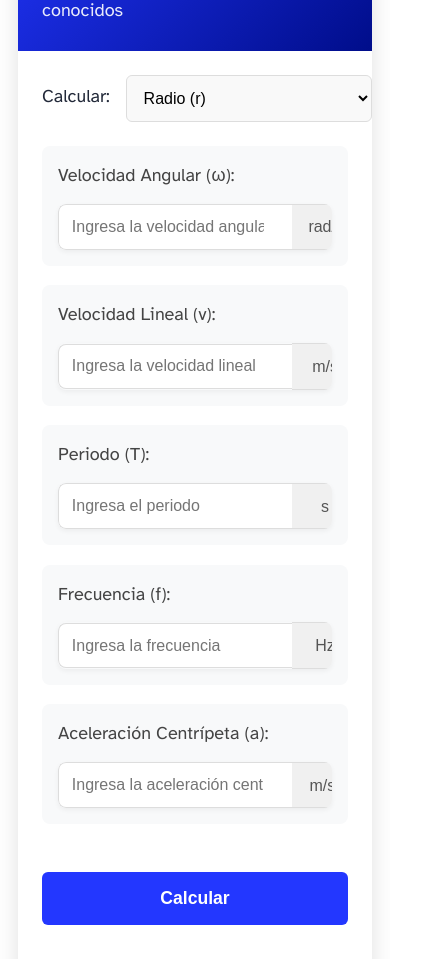
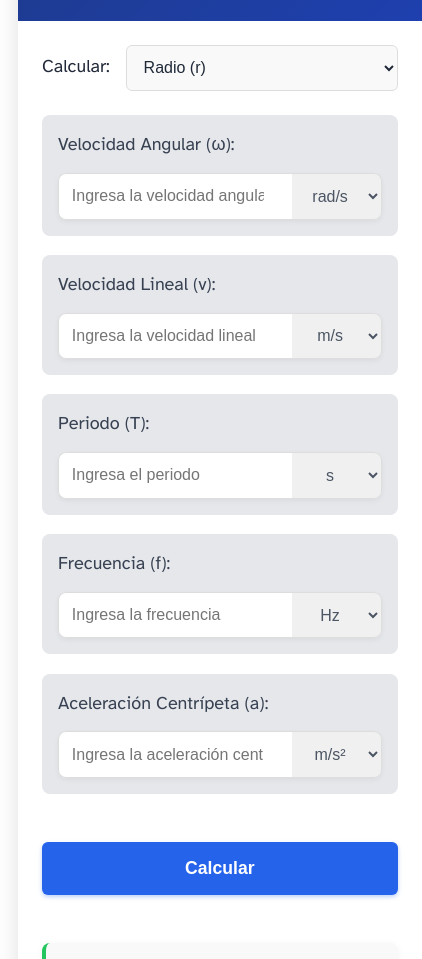
Before and after one commit to AlejandroIMP/FisicaWebApplication, an Astro site: page /calculators/mcu-modular in a window 390 px wide. Shown: the part 681-1640 px from the top of the page, 422 px wide, since content can reach past the window. Built offline with nearby package versions, Linux system fonts and the light colour scheme; Astro itself is replaced by a stand-in of ours.

Commit message:
feat(styles): add calculator theme and responsive styles for improved accessibility and layout

```diff
--- /dev/null
+++ b/src/styles/calculator-components.css
@@ -0,0 +1,116 @@
+/* Estilos específicos para componentes de calculadora */
+
+/* Ajustes para el selector de unidades */
+.unit-selector {
+  min-width: 100px; /* Ancho mínimo para todas las unidades - aumentado a 100px para mayor legibilidad */
+  padding: 0.8rem 0.5rem; /* Reducir el padding horizontal */
+  overflow: visible; /* Asegurar que el texto no se corte */
+  text-overflow: clip; /* No mostrar elipsis */
+  white-space: nowrap; /* Evitar saltos de línea */
+  font-family: monospace; /* Usar fuente monoespaciada para mejor legibilidad de unidades */
+  letter-spacing: -0.02em; /* Reducir ligeramente el espacio entre letras */
+}
+
+/* Mejoras para resoluciones específicas */
+/* Enfoque específico para tamaños entre 1061px y 1100px donde se detectó el problema */
+@media (max-width: 1100px) and (min-width: 1061px) {
+  .unit-selector {
+    min-width: 110px; /* Ancho mínimo aumentado para este rango específico */
+    font-size: 0.92rem; /* Fuente ligeramente más pequeña */
+  }
+}
+
+/* Demás tablets */
+@media (max-width: 1060px) and (min-width: 769px) {
+  .unit-selector {
+    min-width: 105px; /* Un poco más ancho en tablets */
+    font-size: 0.95rem; /* Fuente ligeramente más pequeña */
+  }
+
+  .input-with-unit input {
+    padding: 0.8rem 0.5rem; /* Reducir el padding horizontal */
+  }
+}
+
+@media (max-width: 768px) {
+  .unit-selector {
+    min-width: 110px; /* Más ancho en móviles */
+    flex-shrink: 0; /* Evitar que el selector se encoja */
+  }
+
+  .variable-selector {
+    flex-direction: column;
+    align-items: flex-start;
+  }
+
+  .variable-selector label {
+    margin-bottom: 0.5rem;
+  }
+
+  .select-wrapper {
+    width: 100%;
+  }
+
+  /* Ajustes adicionales para mejorar el layout en móviles */
+  .input-with-unit {
+    display: flex;
+    align-items: center;
+  }
+
+  .input-with-unit input {
+    flex: 1;
+    min-width: 0; /* Permitir que el input se encoja si es necesario */
+  }
+
+  .input-group {
+    margin-bottom: 1rem;
+  }
+}
+
+/* Mejoras específicas para tamaños pequeños */
+@media (max-width: 640px) {
+  .calculator-body {
+    padding: 1rem;
+  }
+
+  .input-group {
+    padding: 0.8rem;
+  }
+
+  h1 {
+    font-size: 2.5em;
+  }
+
+  .calculator-header h2 {
+    font-size: 1.5rem;
+  }
+}
+
+/* Ajustes específicos para la resolución problemática 621px-700px */
+@media (min-width: 621px) and (max-width: 700px) {
+  .unit-selector {
+    min-width: 115px; /* Ancho extra para esta resolución específica */
+    font-size: 0.9rem;
+    padding: 0.8rem 0.4rem;
+  }
+
+  .input-with-unit {
+    flex-wrap: nowrap; /* Asegurar que no haya saltos de línea */
+  }
+
+  .input-with-unit input {
+    max-width: calc(100% - 115px); /* Asegurar espacio para el selector */
+  }
+}
+
+/* Ajustes para pantallas muy pequeñas */
+@media (max-width: 400px) {
+  .unit-selector {
+    min-width: 80px; /* Más pequeño en pantallas muy pequeñas */
+    font-size: 0.9rem;
+  }
+
+  .input-with-unit input {
+    font-size: 0.95rem;
+  }
+}
--- /dev/null
+++ b/src/styles/calculator-theme.css
@@ -0,0 +1,118 @@
+
+/* Variables de tema para las calculadoras */
+:root {
+  /* Colores principales de la plataforma */
+  --header-color: #1E3A8A; /* Azul profundo para cabeceras */
+  --button-color: #2563EB; /* Azul eléctrico para botones/interactivos */
+  --button-hover: #1D4ED8; /* Azul eléctrico más oscuro para hover */
+  --formula-color: #F97316; /* Naranja científico para ecuaciones */
+  --error-color: #EF4444; /* Rojo coral para errores/alertas */
+  --success-color: #22C55E; /* Verde éxito para feedback positivo */
+
+  /* Neutros */
+  --light-bg: #FFFFFF; /* Fondo principal */
+  --gray-bg: #F3F4F6; /* Fondo gris para elementos secundarios */
+  --gray-text: #6B7280; /* Texto gris */
+  --dark-text: #111827; /* Texto principal oscuro */
+
+  /* Sombras y efectos */
+  --card-shadow: 0 4px 6px -1px rgba(0, 0, 0, 0.1), 0 2px 4px -1px rgba(0, 0, 0, 0.06);
+  --focus-shadow: 0 0 0 2px rgba(37, 99, 235, 0.4);
+  --button-shadow: 0 2px 4px rgba(37, 99, 235, 0.3);
+  --button-shadow-hover: 0 4px 8px rgba(37, 99, 235, 0.4);
+
+  /* Transiciones */
+  --transition-default: all 0.2s ease;
+}
+
+/* Estilos para mejorar la accesibilidad */
+@media (prefers-reduced-motion: reduce) {
+  * {
+    animation-duration: 0.01ms !important;
+    animation-iteration-count: 1 !important;
+    transition-duration: 0.01ms !important;
+    scroll-behavior: auto !important;
+  }
+}
+
+/* Estilo para los enlaces de accesibilidad para saltar al contenido principal */
+.skip-link {
+  background: var(--button-color);
+  color: white;
+  font-weight: 700;
+  left: 50%;
+  padding: 8px;
+  position: absolute;
+  transform: translateY(-100%);
+  transition: transform 0.3s;
+  z-index: 100;
+}
+
+.skip-link:focus {
+  transform: translateY(0%);
+}
+
+/* Mejoras de enfoque para la accesibilidad con el teclado */
+:focus-visible {
+  outline: 3px solid var(--button-color);
+  outline-offset: 2px;
+}
+
+/* Estilos para modo oscuro - para futura implementación */
+@media (prefers-color-scheme: dark) {
+  :root {
+    --light-bg: #1F2937;
+    --gray-bg: #374151;
+    --gray-text: #9CA3AF;
+    --dark-text: #F3F4F6;
+  }
+}
+
+/* Clases utilitarias para los colores */
+.text-header { color: var(--header-color); }
+.text-button { color: var(--button-color); }
+.text-formula { color: var(--formula-color); }
+.text-error { color: var(--error-color); }
+.text-success { color: var(--success-color); }
+.text-dark { color: var(--dark-text); }
+.text-gray { color: var(--gray-text); }
+
+.bg-header { background-color: var(--header-color); }
+.bg-button { background-color: var(--button-color); }
+.bg-formula { background-color: var(--formula-color); }
+.bg-error { background-color: var(--error-color); }
+.bg-success { background-color: var(--success-color); }
+.bg-light { background-color: var(--light-bg); }
+.bg-gray { background-color: var(--gray-bg); }
+
+/* Clases para mensajes informativos */
+.info-message {
+  border-radius: 6px;
+  padding: 1rem;
+  margin: 1rem 0;
+  font-weight: 500;
+}
+
+.info-success {
+  background-color: rgba(34, 197, 94, 0.1);
+  border-left: 4px solid var(--success-color);
+  color: #166534;
+}
+
+.info-error {
+  background-color: rgba(239, 68, 68, 0.1);
+  border-left: 4px solid var(--error-color);
+  color: #B91C1C;
+}
+
+.info-warning {
+  background-color: rgba(249, 115, 22, 0.1);
+  border-left: 4px solid var(--formula-color);
+  color: #C2410C;
+}
+
+.info-info {
+  background-color: rgba(37, 99, 235, 0.1);
+  border-left: 4px solid var(--button-color);
+  color: #1E40AF;
+}
--- a/src/styles/global.css
+++ b/src/styles/global.css
@@ -5,11 +5,17 @@
  */
 
 :root {
-	--accent: #2337ff;
-	--accent-dark: #000d8a;
+	/* Colores principales */
+	--accent: #2563EB; /* Azul eléctrico - Botones/interactivos */
+	--accent-dark: #1E3A8A; /* Azul profundo - Cabeceras */
+	--accent-highlight: #F97316; /* Naranja científico - Ecuaciones/resaltados */
+	--accent-error: #EF4444; /* Rojo coral - Errores/alertas */
+	--accent-success: #22C55E; /* Verde éxito - Feedback positivo */
+
+	/* Grises y neutros */
 	--black: 15, 18, 25;
-	--gray: 96, 115, 159;
-	--gray-light: 229, 233, 240;
+	--gray: 156, 163, 175; /* gris medio #9CA3AF */
+	--gray-light: 229, 231, 235; /* gris claro #E5E7EB */
 	--gray-dark: 34, 41, 57;
 	--gray-gradient: rgba(var(--gray-light), 50%), #fff;
 	--box-shadow:
--- a/src/styles/mcu.css
+++ b/src/styles/mcu.css
@@ -1,5 +1,8 @@
+@import './calculator-theme.css';
+
 h1 {
   text-align: center;
+  color: var(--header-color);
 }
 
 .calculator-container {
@@ -14,10 +17,12 @@
   border-radius: 12px;
   box-shadow: 0 8px 24px rgba(0,0,0,0.12);
   overflow: hidden;
+  max-width: 1200px;
+  margin: 0 auto;
 }
 
 .calculator-header {
-  background: linear-gradient(135deg, var(--accent), var(--accent-dark));
+  background: linear-gradient(135deg, var(--accent-dark), #1E40AF); /* Gradiente de azul profundo */
   color: white;
   padding: 1.5rem;
 }
@@ -51,6 +56,14 @@
   border-radius: 6px;
   font-size: 1rem;
   background: #f9f9f9;
+  color: #1F2937; /* Gris oscuro para mejor legibilidad */
+  transition: border-color 0.2s, box-shadow 0.2s;
+}
+
+.variable-selector select:focus {
+  border-color: var(--accent);
+  box-shadow: 0 0 0 2px rgba(37, 99, 235, 0.2);
+  outline: none;
 }
 
 .input-groups-container {
@@ -60,15 +73,28 @@
   margin-bottom: 1.5rem;
 }
 
+/* Ajustes para pantallas pequeñas */
+@media (max-width: 1100px) {
+  .input-groups-container {
+    grid-template-columns: repeat(auto-fit, minmax(250px, 1fr));
+  }
+}
+
+@media (max-width: 768px) {
+  .input-groups-container {
+    grid-template-columns: 1fr; /* Una sola columna en móviles */
+  }
+}
+
 .input-group {
-  background-color: #f8f9fa;
+  background-color: rgb(var(--gray-light)); /* Usando el gris claro definido en variables */
   border-radius: 8px;
   padding: 1rem;
   transition: all 0.3s ease;
 }
 
 .input-group:hover {
-  background-color: #f1f3f5;
+  background-color: #F3F4F6; /* Un tono un poco más oscuro al hacer hover */
   box-shadow: 0 2px 8px rgba(0,0,0,0.08);
 }
 
@@ -76,30 +102,35 @@
   display: block;
   margin-bottom: 0.7rem;
   font-weight: 500;
-  color: #444;
+  color: #374151; /* Gris oscuro para mejor legibilidad */
 }
 
+/* Estos estilos serán reemplazados por los del componente InputGroup */
+/* Nota: Los estilos principales están ahora en el componente InputGroup.astro */
+/* Estos estilos son solo para mantener compatibilidad con código existente */
 .input-with-unit {
   display: flex;
-  align-items: center;
+  align-items: stretch;
   box-shadow: 0 2px 5px rgba(0,0,0,0.05);
   border-radius: 8px;
   overflow: hidden;
 }
 
 .input-with-unit input {
-  flex-grow: 1;
+  flex: 1;
   padding: 0.8rem;
   border: 1px solid #ddd;
   border-right: none;
   border-radius: 8px 0 0 8px;
   font-size: 1rem;
+  color: #111827;
+  background-color: #FFFFFF;
 }
 
 .input-with-unit input:focus {
   border-color: var(--accent);
   outline: none;
-  box-shadow: 0 0 0 2px rgba(var(--accent), 0.1);
+  box-shadow: 0 0 0 2px rgba(37, 99, 235, 0.2); /* Azul eléctrico con transparencia */
 }
 
 .unit-selector {
@@ -109,10 +140,14 @@
   border-left: none;
   border-radius: 0 8px 8px 0;
   font-size: 1rem;
-  color: #555;
+  color: #4B5563; /* Gris más oscuro para mejor legibilidad */
   cursor: pointer;
-  min-width: 80px;
+  min-width: 90px; /* Incrementado de 80px a 90px */
+  width: auto; /* Permitir que el ancho se ajuste al contenido */
   text-align: center;
+  transition: all 0.2s ease;
+  white-space: nowrap; /* Evitar el salto de línea en textos largos */
+  overflow: visible; /* Asegurar que el texto no se corte */
 }
 
 .unit-selector:hover {
@@ -122,10 +157,11 @@
 .unit-selector:focus {
   outline: none;
   border-color: var(--accent);
+  box-shadow: 0 0 0 1px var(--accent); /* Resaltar con borde de color acento */
 }
 
 .calculate-button {
-  background: var(--accent);
+  background: var(--accent); /* Azul eléctrico */
   color: white;
   border: none;
   padding: 1rem;
@@ -135,11 +171,14 @@
   cursor: pointer;
   width: 100%;
   margin: 1.5rem 0;
-  transition: background-color 0.2s;
+  transition: all 0.2s ease;
+  box-shadow: 0 2px 4px rgba(37, 99, 235, 0.3);
 }
 
 .calculate-button:hover {
-  background: var(--accent-dark);
+  background: #1D4ED8; /* Un poco más oscuro que el azul eléctrico */
+  box-shadow: 0 4px 8px rgba(37, 99, 235, 0.4);
+  transform: translateY(-1px);
 }
 
 .result-container {
@@ -150,7 +189,8 @@
   background: #f9f9f9;
   border-radius: 8px;
   padding: 1.2rem;
-  border-left: 4px solid var(--accent);
+  border-left: 4px solid var(--accent-success); /* Verde éxito para resultados */
+  box-shadow: 0 2px 8px rgba(0, 0, 0, 0.05);
 }
 
 .result-box h3 {
@@ -162,11 +202,23 @@
   font-size: 1.3rem;
   font-weight: 600;
   margin-bottom: 0.5rem;
+  color: #111827; /* Color oscuro para mejor legibilidad */
+}
+
+/* Estilos para mensajes de error */
+.error-message {
+  color: var(--accent-error);
+  font-weight: 500;
+  padding: 0.5rem;
+  border-left: 3px solid var(--accent-error);
+  background-color: rgba(239, 68, 68, 0.1);
+  border-radius: 0 4px 4px 0;
 }
 
 #formula-used {
   font-size: 0.9rem;
   color: #666;
+  font-weight: 500;
 }
 
 .formulas-container {
@@ -179,7 +231,8 @@
 .formulas-container h3 {
   margin-top: 0;
   margin-bottom: 1rem;
-  color: var(--accent-dark);
+  color: var(--accent-dark); /* Azul profundo para cabeceras */
+  font-weight: 700;
 }
 
 .formula-item {
@@ -200,6 +253,7 @@
   font-family: monospace;
   font-size: 1.1rem;
   margin-bottom: 0.3rem;
+  color: var(--accent-highlight); /* Naranja científico para ecuaciones */
 }
 
 .formula-item p {
```
